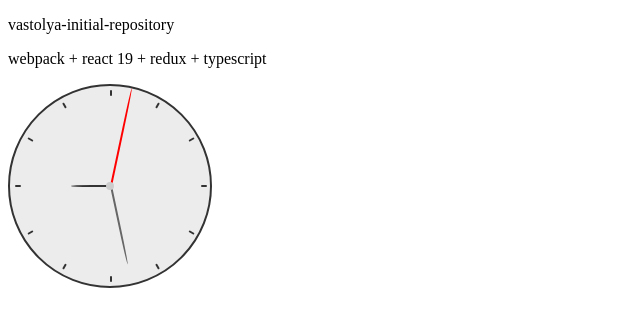
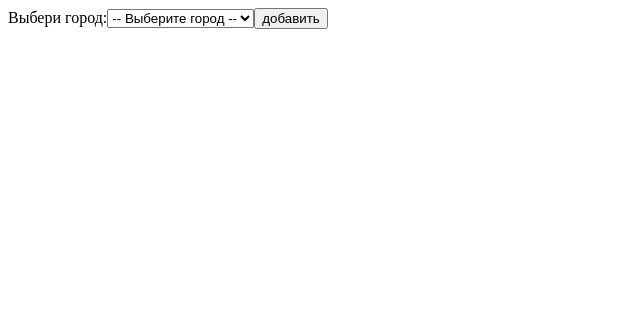
Before and after one commit to vastolya/timezones, a React app: page / in a window 1280 px wide. Shown: the top 326 px of the page, without its empty margins (0-640 px from the left). Built offline with nearby package versions, Linux system fonts and the light colour scheme.

Commit message:
connect clock to offsets

```diff
--- a/public/timezones.json
+++ b/public/timezones.json
@@ -1,13 +1,12 @@
 [
-  { "city": "Krasnoyarsk", "timezoneOffset": 0 },
-  { "city": "New York", "timezoneOffset": -12 },
-  { "city": "London", "timezoneOffset": -7 },
-  { "city": "Moscow", "timezoneOffset": -4 },
-  { "city": "Tokyo", "timezoneOffset": 2 },
-  { "city": "Sydney", "timezoneOffset": 4 },
-  { "city": "Berlin", "timezoneOffset": -6 },
-  { "city": "Dubai", "timezoneOffset": -3 },
-  { "city": "Beijing", "timezoneOffset": 1 },
-  { "city": "Los Angeles", "timezoneOffset": -15 },
-  { "city": "São Paulo", "timezoneOffset": -10 }
+  { "city": "Krasnoyarsk", "offset": 0 },
+  { "city": "New York", "offset": -12 },
+  { "city": "London", "offset": -7 },
+  { "city": "Moscow", "offset": -4 },
+  { "city": "Tokyo", "offset": 2 },
+  { "city": "Sydney", "offset": 4 },
+  { "city": "Berlin", "offset": -6 },
+  { "city": "Dubai", "offset": -3 },
+  { "city": "Beijing", "offset": 1 },
+  { "city": "São Paulo", "offset": -10 }
 ]
--- a/src/App.tsx
+++ b/src/App.tsx
@@ -1,28 +1,85 @@
 import { useDispatch, useSelector } from "react-redux";
 import Clock from "./components/Clock";
 import { AppDispatch, RootState } from "./store/store";
-import { useEffect } from "react";
-import { fetchTimezones } from "./store/timezonesSlice";
+import { useEffect, useState } from "react";
+import { addCity, fetchTimezones, removeCity } from "./store/timezonesSlice";
 
 const App = () => {
   const dispatch = useDispatch<AppDispatch>();
-  const { data, loading, error } = useSelector(
+  const { data, loading, error, selectedCities } = useSelector(
     (state: RootState) => state.timezones
   );
-
-  console.log(data);
+  const [selectedCity, setSelectedCity] = useState<string>("");
 
   useEffect(() => {
     dispatch(fetchTimezones());
   }, [dispatch]);
 
+  const handleAddCity = (city: string, offset: number) => {
+    dispatch(addCity({ city, offset }));
+    setSelectedCity("");
+  };
+  const handleRemoveCity = (city: string) => {
+    dispatch(removeCity(city));
+  };
+
+  const filteredCities = data.filter(
+    (city) => !selectedCities.some((selected) => selected.city === city.city)
+  );
+
+  const getCityTime = (offset: number) => {
+    const localTime = new Date();
+    const cityTime = new Date(localTime.getTime() + offset * 60 * 60 * 1000);
+    return cityTime.toLocaleString();
+  };
+
   if (loading) return <p>loading</p>;
   if (error) return <p style={{ color: "red" }}>{error}</p>;
   return (
     <>
-      <p>vastolya-initial-repository</p>
-      <p>webpack + react 19 + redux + typescript</p>
-      <Clock />
+      {/* <Clock /> */}
+      <div>
+        <div>
+          <label>Выбери город:</label>
+          <select
+            value={selectedCity}
+            onChange={(e) => setSelectedCity(e.target.value)}
+          >
+            <option value="">-- Выберите город --</option>
+            {filteredCities.map((tz) => (
+              <option key={tz.city} value={tz.city}>
+                {tz.city} (UTC{tz.offset >= 0 ? `${tz.offset}` : tz.offset})
+              </option>
+            ))}
+          </select>
+          <button
+            onClick={() => {
+              if (selectedCity) {
+                const cityData = data.find((tz) => tz.city === selectedCity);
+                if (cityData) {
+                  handleAddCity(cityData.city, cityData.offset);
+                }
+              }
+            }}
+          >
+            добавить
+          </button>
+        </div>
+        <div>
+          <ul>
+            {selectedCities.map((city) => (
+              <li key={city.city}>
+                {city.city} (UTC
+                {city.offset >= 0 ? `${city.offset}` : city.offset})
+                <Clock offset={city.offset} />
+                <button onClick={() => handleRemoveCity(city.city)}>
+                  удалить
+                </button>
+              </li>
+            ))}
+          </ul>
+        </div>
+      </div>
     </>
   );
 };
--- a/src/components/Clock.css
+++ b/src/components/Clock.css
@@ -72,3 +72,14 @@
   border-radius: 2px;
   z-index: 8;
 }
+
+.time-display {
+  position: absolute;
+  top: 50%;
+  left: 50%;
+  transform: translate(-50%, -50%);
+  font-size: 20px;
+  font-family: Arial, sans-serif;
+  color: #333;
+  z-index: 15;
+}
--- a/src/components/Clock.tsx
+++ b/src/components/Clock.tsx
@@ -1,14 +1,29 @@
 import React, { useEffect, useState } from "react";
 import "./Clock.css";
 
-function Clock() {
+interface ClockProps {
+  offset: number;
+}
+function Clock({ offset }: ClockProps) {
   const [time, setTime] = useState(new Date());
 
   useEffect(() => {
-    setInterval(() => {
+    const intervalId = setInterval(() => {
       setTime(new Date());
     }, 1000);
-  }, []);
+
+    return () => clearInterval(intervalId);
+  });
+
+  const adjustedTime = new Date(time.getTime() + offset * 60 * 60 * 1000);
+
+  const formattedTime = `${adjustedTime.getHours() % 12}:${adjustedTime
+    .getMinutes()
+    .toString()
+    .padStart(2, "0")}:${adjustedTime
+    .getSeconds()
+    .toString()
+    .padStart(2, "0")}`;
 
   const renderHourMarks = () => {
     const marks = [];
@@ -24,22 +39,28 @@ function Clock() {
     return marks;
   };
 
+  if (isNaN(adjustedTime.getTime())) {
+    console.error("Invalid time:", adjustedTime);
+    return <div>Ошибка времени</div>; // Выводим ошибку если время некорректно
+  }
+
   return (
     <div className="clock">
       {renderHourMarks()}
       <div className="dot"></div>
       <div
         className="hour-hand"
-        style={{ transform: `rotateZ(${time.getHours() * 30}deg)` }}
+        style={{ transform: `rotateZ(${adjustedTime.getHours() * 30}deg)` }}
       ></div>
       <div
         className="minute-hand"
-        style={{ transform: `rotateZ(${time.getMinutes() * 6}deg)` }}
+        style={{ transform: `rotateZ(${adjustedTime.getMinutes() * 6}deg)` }}
       ></div>
       <div
         className="second-hand"
-        style={{ transform: `rotateZ(${time.getSeconds() * 6}deg)` }}
+        style={{ transform: `rotateZ(${adjustedTime.getSeconds() * 6}deg)` }}
       ></div>
+      <div className="time-display">{formattedTime}</div>
     </div>
   );
 }
--- a/src/store/timezonesSlice.ts
+++ b/src/store/timezonesSlice.ts
@@ -9,12 +9,14 @@ interface TimezonesState {
   data: Timezone[];
   loading: boolean;
   error: string | null;
+  selectedCities: Timezone[];
 }
 
 const initialState: TimezonesState = {
   data: [],
   loading: false,
   error: null,
+  selectedCities: [],
 };
 
 export const fetchTimezones = createAsyncThunk<Timezone[], void>(
@@ -35,7 +37,20 @@ export const fetchTimezones = createAsyncThunk<Timezone[], void>(
 const timezonesSlice = createSlice({
   name: "timezones",
   initialState,
-  reducers: {},
+  reducers: {
+    addCity: (state, action) => {
+      const { city, offset } = action.payload;
+      if (state.selectedCities.length < 10) {
+        state.selectedCities.push({ city, offset });
+      }
+    },
+    removeCity: (state, action) => {
+      const city = action.payload;
+      state.selectedCities = state.selectedCities.filter(
+        (i) => i.city !== city
+      );
+    },
+  },
   extraReducers: (builder) => {
     builder
       .addCase(fetchTimezones.pending, (state) => {
@@ -53,4 +68,6 @@ const timezonesSlice = createSlice({
   },
 });
 
+export const { addCity, removeCity } = timezonesSlice.actions;
+
 export default timezonesSlice.reducer;
```
